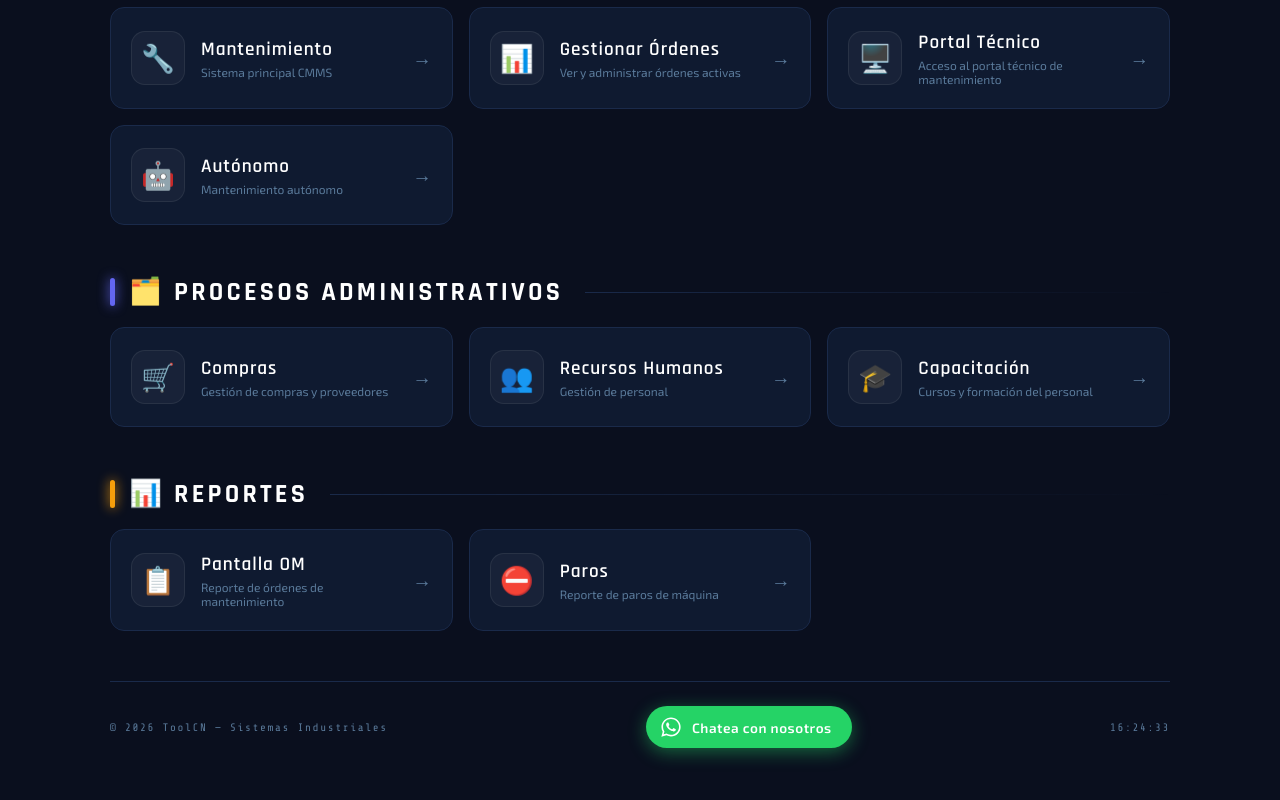
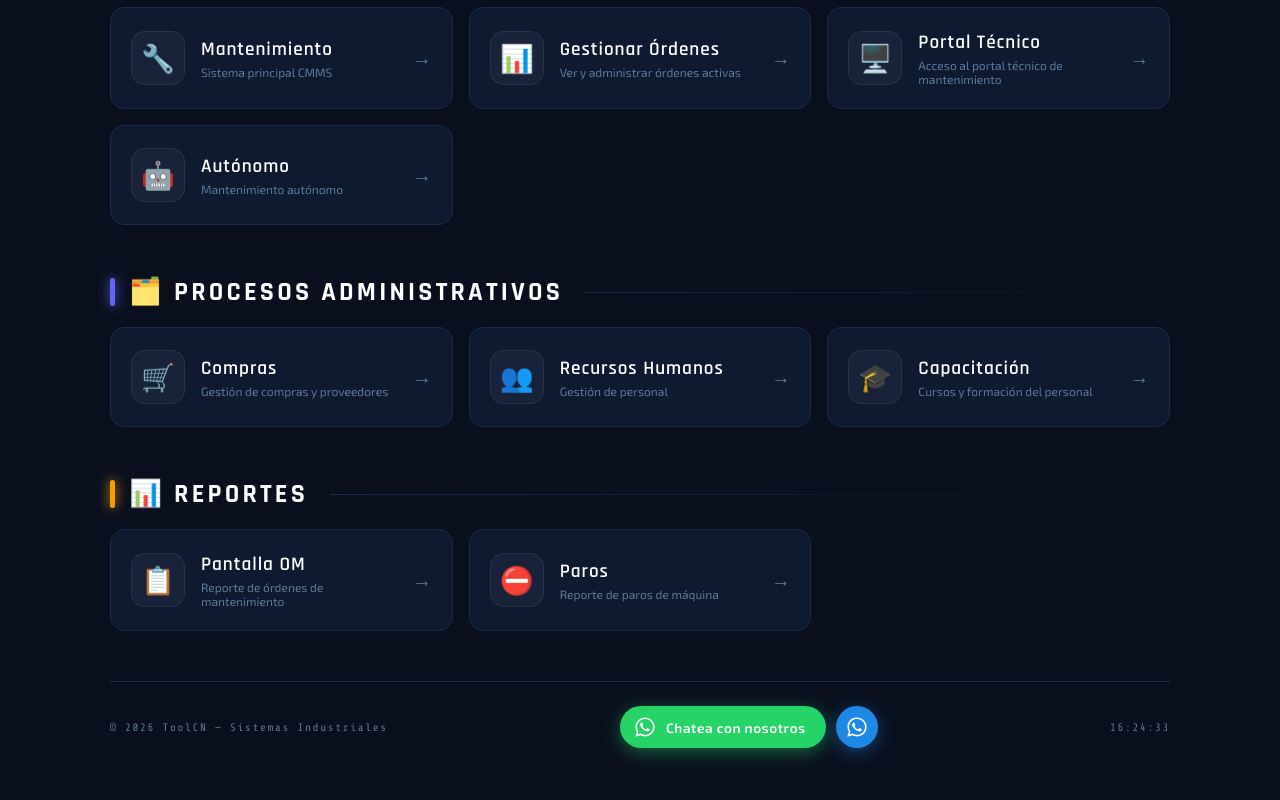
Before and after one commit to ToolCN/ToolCN.github.io, a plain HTML site: page index.html in a window 1280 px wide. Shown: the part 1217-2017 px from the top of the page. Drawn offline with nearby package versions, Linux system fonts and the light colour scheme.

Commit message:
Agrega ícono azul de WhatsApp con contraseña en el footer
Co-Authored-By: Claude Opus 5.5 <noreply@anthropic.com>
Claude-Session: https://claude.ai/code/session_01Pup4VhRKEzwgVyYww8J9nu

```diff
--- a/index.html
+++ b/index.html
@@ -441,6 +441,26 @@
       transform: translateY(-2px);
       box-shadow: 0 6px 24px rgba(37,211,102,0.65);
     }
+    /* Ícono azul de WhatsApp protegido con contraseña */
+    #wa-blue {
+      display: inline-flex;
+      align-items: center;
+      justify-content: center;
+      width: 42px;
+      height: 42px;
+      margin-left: 10px;
+      background: #1E88E5;
+      border: none;
+      border-radius: 50%;
+      cursor: pointer;
+      box-shadow: 0 4px 18px rgba(30,136,229,0.45);
+      transition: transform 0.2s ease, box-shadow 0.2s ease;
+      vertical-align: middle;
+    }
+    #wa-blue:hover {
+      transform: translateY(-2px);
+      box-shadow: 0 6px 24px rgba(30,136,229,0.65);
+    }
   </style>
 </head>
 <body>
@@ -641,12 +661,19 @@
 
   <footer>
     <span>© 2026 ToolCN — Sistemas Industriales</span>
+    <span style="display:inline-flex;align-items:center;">
     <a id="wa-float" href="https://wa.me/524427069281" target="_blank" rel="noopener" aria-label="Chatea por WhatsApp">
       <svg xmlns="http://www.w3.org/2000/svg" viewBox="0 0 448 512" width="22" height="22" fill="white">
         <path d="M380.9 97.1C339 55.1 283.2 32 223.9 32c-122.4 0-222 99.6-222 222 0 39.1 10.2 77.3 29.6 111L0 480l117.7-30.9c32.4 17.7 68.9 27 106.1 27h.1c122.3 0 224.1-99.6 224.1-222 0-59.3-25.2-115-67.1-157zm-157 341.6c-33.2 0-65.7-8.9-94-25.7l-6.7-4-69.8 18.3L72 359.2l-4.4-7c-18.5-29.4-28.2-63.3-28.2-98.2 0-101.7 82.8-184.5 184.6-184.5 49.3 0 95.6 19.2 130.4 54.1 34.8 34.9 56.2 81.2 56.1 130.5 0 101.8-84.9 184.6-186.6 184.6zm101.2-138.2c-5.5-2.8-32.8-16.2-37.9-18-5.1-1.9-8.8-2.8-12.5 2.8-3.7 5.6-14.3 18-17.6 21.8-3.2 3.7-6.5 4.2-12 1.4-32.6-16.3-54-29.1-75.5-66-5.7-9.8 5.7-9.1 16.3-30.3 1.8-3.7.9-6.9-.5-9.7-1.4-2.8-12.5-30.1-17.1-41.2-4.5-10.8-9.1-9.3-12.5-9.5-3.2-.2-6.9-.2-10.6-.2-3.7 0-9.7 1.4-14.8 6.9-5.1 5.6-19.4 19-19.4 46.3 0 27.3 19.9 53.7 22.6 57.4 2.8 3.7 39.1 59.7 94.8 83.8 35.2 15.2 49 16.5 66.6 13.9 10.7-1.6 32.8-13.4 37.4-26.4 4.6-13 4.6-24.1 3.2-26.4-1.3-2.5-5-3.9-10.5-6.6z"/>
       </svg>
       Chatea con nosotros
     </a>
+    <button id="wa-blue" type="button" onclick="abrirProtegido()" aria-label="WhatsApp interno">
+      <svg xmlns="http://www.w3.org/2000/svg" viewBox="0 0 448 512" width="22" height="22" fill="white">
+        <path d="M380.9 97.1C339 55.1 283.2 32 223.9 32c-122.4 0-222 99.6-222 222 0 39.1 10.2 77.3 29.6 111L0 480l117.7-30.9c32.4 17.7 68.9 27 106.1 27h.1c122.3 0 224.1-99.6 224.1-222 0-59.3-25.2-115-67.1-157zm-157 341.6c-33.2 0-65.7-8.9-94-25.7l-6.7-4-69.8 18.3L72 359.2l-4.4-7c-18.5-29.4-28.2-63.3-28.2-98.2 0-101.7 82.8-184.5 184.6-184.5 49.3 0 95.6 19.2 130.4 54.1 34.8 34.9 56.2 81.2 56.1 130.5 0 101.8-84.9 184.6-186.6 184.6zm101.2-138.2c-5.5-2.8-32.8-16.2-37.9-18-5.1-1.9-8.8-2.8-12.5 2.8-3.7 5.6-14.3 18-17.6 21.8-3.2 3.7-6.5 4.2-12 1.4-32.6-16.3-54-29.1-75.5-66-5.7-9.8 5.7-9.1 16.3-30.3 1.8-3.7.9-6.9-.5-9.7-1.4-2.8-12.5-30.1-17.1-41.2-4.5-10.8-9.1-9.3-12.5-9.5-3.2-.2-6.9-.2-10.6-.2-3.7 0-9.7 1.4-14.8 6.9-5.1 5.6-19.4 19-19.4 46.3 0 27.3 19.9 53.7 22.6 57.4 2.8 3.7 39.1 59.7 94.8 83.8 35.2 15.2 49 16.5 66.6 13.9 10.7-1.6 32.8-13.4 37.4-26.4 4.6-13 4.6-24.1 3.2-26.4-1.3-2.5-5-3.9-10.5-6.6z"/>
+      </svg>
+    </button>
+    </span>
     <span id="clock">--:--:--</span>
   </footer>
 
@@ -778,5 +805,17 @@
   }
   setTimeout(() => { showMonito(); loop(); }, 60000);
 </script>
+<script>
+  // Ícono azul: pide contraseña antes de abrir el link
+  function abrirProtegido() {
+    const clave = prompt('Ingresa la contraseña:');
+    if (clave === null) return;            // el usuario canceló
+    if (clave === '141216') {
+      window.open('https://script.google.com/macros/s/AKfycbwfFeYJH_yTFekAaSrwdzSlZt10gLfu2cVEb00V5gQ5U1lT1QGs1h8FQHYdTJZ3KY9Zlw/exec?v=whatsapp', '_blank');
+    } else {
+      alert('Contraseña incorrecta');
+    }
+  }
+</script>
 </body>
 </html>
```
